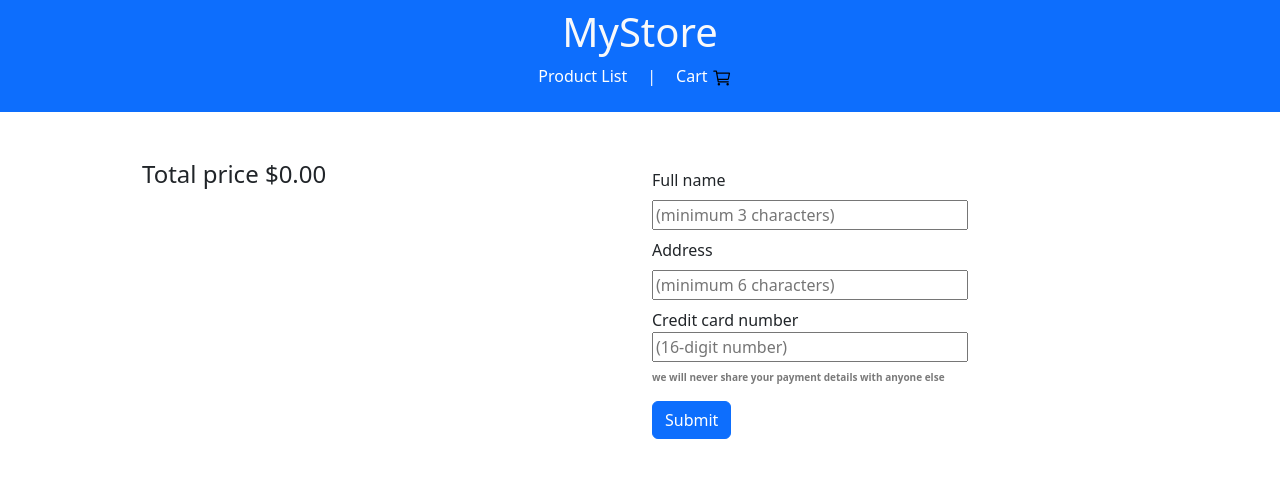
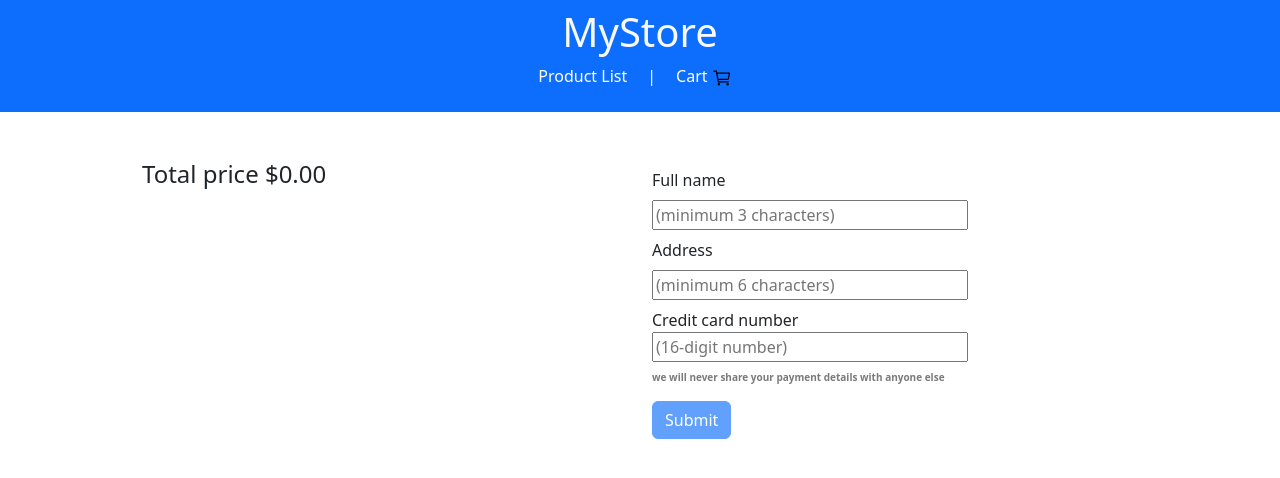
Before and after one commit to Ahmadbltagy/MyStore, an Angular app: page /cart in a window 1280 px wide. Shown: the top 478 px of the page. Built offline with nearby package versions, Linux system fonts and the light colour scheme.

Commit message:
fix form bug

```diff
--- a/src/app/components/cart/cart.component.html
+++ b/src/app/components/cart/cart.component.html
@@ -34,8 +34,9 @@
         <div class="my-2">
           <label for="fullName" class="mb-2">Full name</label>
           <input
+            id="fullName"
             required
-            id="fullName"
+            ngModel
             type="text"
             name="fullName"
             minlength="3"
@@ -46,6 +47,7 @@
           <label for="address" class="mb-2">Address</label>
           <input
             id="address"
+            ngModel
             required
             type="text"
             name="address"
@@ -56,7 +58,10 @@
         <div class="my-2">
           <label name="credit-num" for="creditCard">Credit card number</label>
           <input
+            id="credit-num"
+            ngModel
             required
+            name="credit"
             type="text"
             minlength="16"
             maxlength="16"
@@ -66,12 +71,7 @@
         <p class="credit-det">
           we will never share your payment details with anyone else
         </p>
-        <button
-          type="submit"
-          [disabled]="form.invalid"
-          class="btn btn-primary"
-          routerLink="/confirm"
-        >
+        <button type="submit" [disabled]="form.invalid" class="btn btn-primary">
           Submit
         </button>
       </form>
--- a/src/app/components/cart/cart.component.ts
+++ b/src/app/components/cart/cart.component.ts
@@ -1,4 +1,5 @@
 import { Component, OnInit } from '@angular/core';
+import { Router } from '@angular/router';
 import { IProduct } from 'src/app/models/iproduct';
 import { CartService } from 'src/app/services/cart.service';
 
@@ -11,7 +12,7 @@ export class CartComponent implements OnInit {
   products: IProduct[] = [];
   totalPrice: number = 0;
   itemCnt: { id: number; itemCnt: number }[] = [];
-  constructor(private cartProduct: CartService) {}
+  constructor(private cartProduct: CartService, private router: Router) {}
 
   calPrice() {
     this.totalPrice = 0;
@@ -26,7 +27,7 @@ export class CartComponent implements OnInit {
     this.calPrice();
   }
   submitForm(data: any) {
-    console.log(data.address);
+    this.router.navigate(['/confirm']);
   }
   orderChange(cnt: any, id: any) {
     this.itemCnt.forEach((item) => {
--- a/src/app/components/product-item-detail/product-item-detail.component.html
+++ b/src/app/components/product-item-detail/product-item-detail.component.html
@@ -14,7 +14,7 @@
       <p>${{ product.price }}</p>
       <select #item name="prdCnt" class="w-50">
         <option
-          *ngFor="let number of [2, 3, 4, 5, 6, 7, 8, 9, 10]"
+          *ngFor="let number of [1, 2, 3, 4, 5, 6, 7, 8, 9, 10]"
           [value]="number"
         >
           {{ number }}
```
